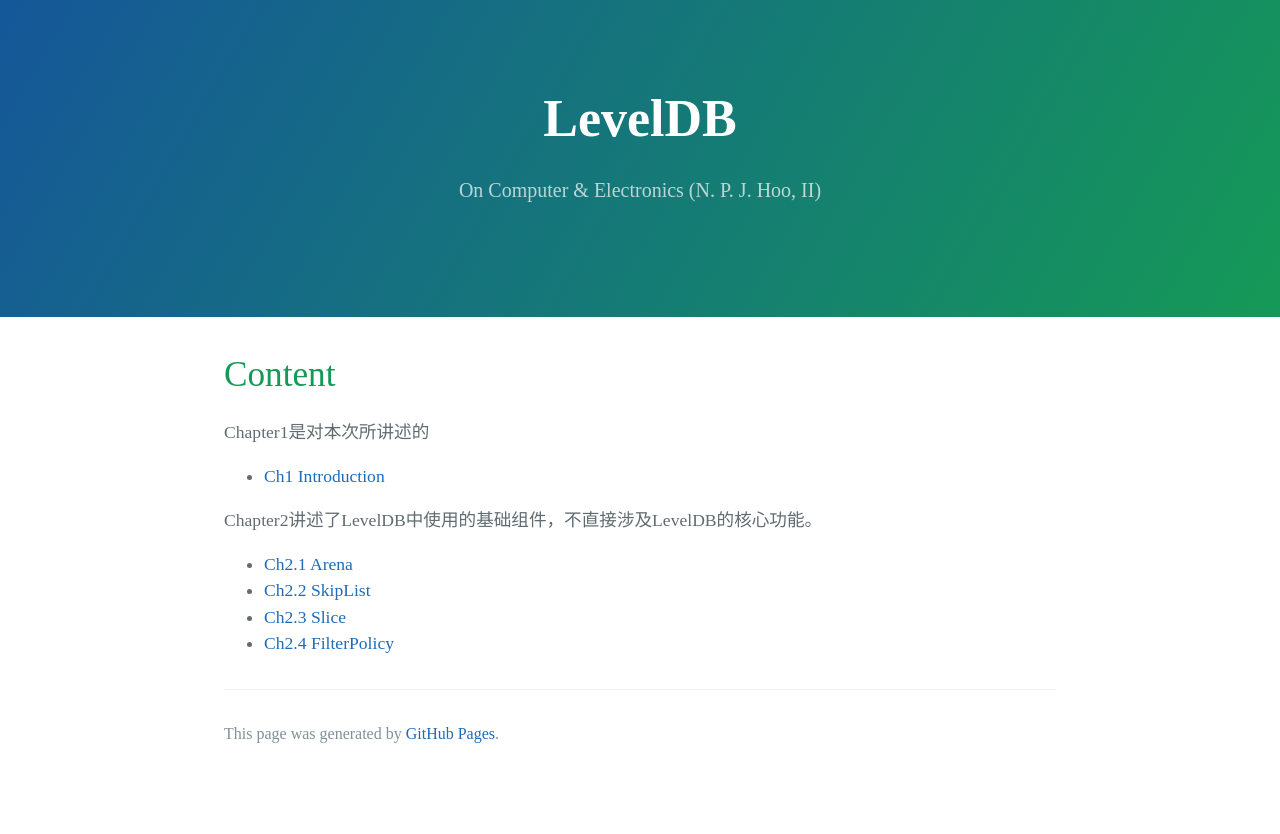
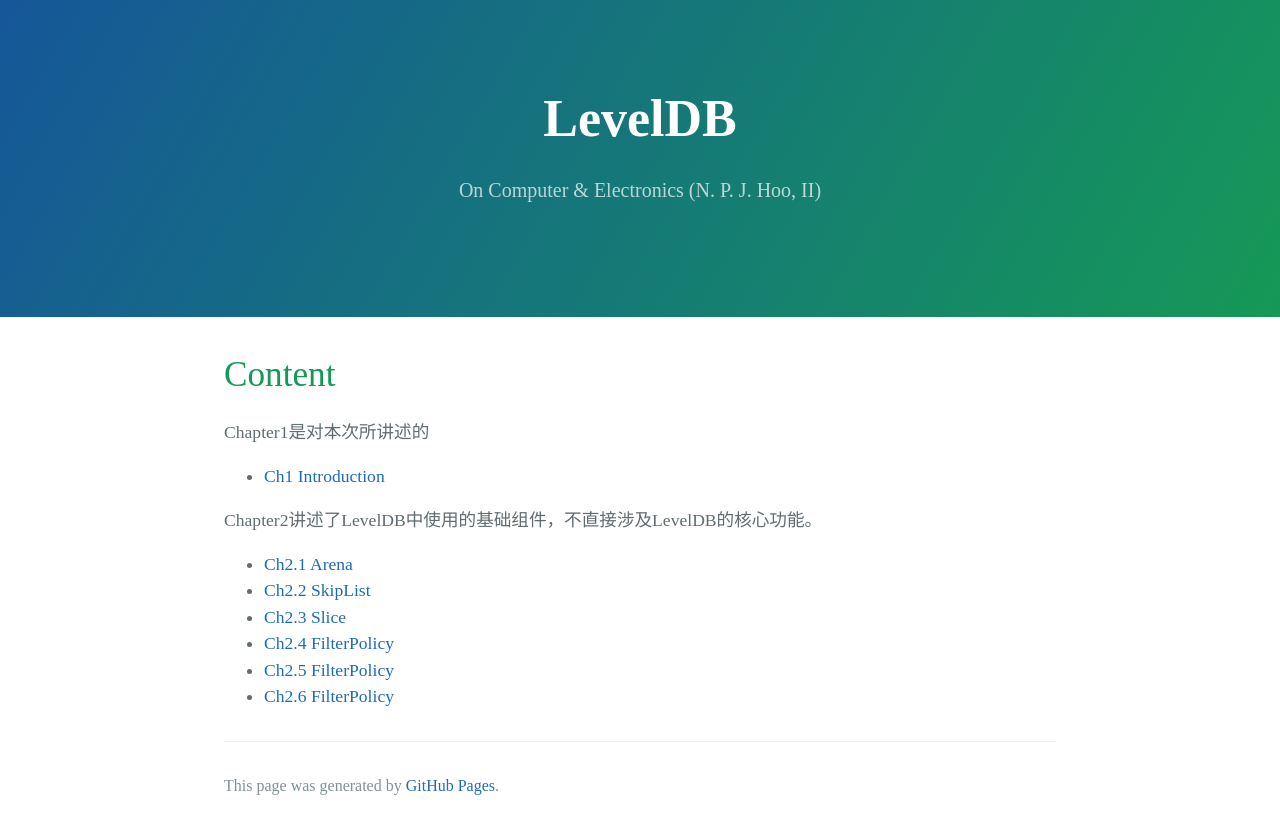
Before and after one commit to napoleonhoo/napoleonhoo.github.io, a Jekyll site: the page built from Cpp/SourceCode/leveldb/Ch0_Content.md, in a window 1280 px wide. Shown: the top 834 px of the page. Built offline with Jekyll 4.4.1, drawn with Linux system fonts in a browser that asks for light colours.

Commit message:
add content of last commit

```diff
--- a/Cpp/SourceCode/leveldb/Ch0_Content.md
+++ b/Cpp/SourceCode/leveldb/Ch0_Content.md
@@ -15,3 +15,5 @@
 - [Ch2.2 SkipList](./Ch2.2_SkipList.html)
 - [Ch2.3 Slice](./Ch2.3_Slice.html)
 - [Ch2.4 FilterPolicy](./Ch2.4_FilterPolicy.html)
+- [Ch2.5 FilterPolicy](./Ch2.5_BloomFilterPolicy.html)
+- [Ch2.6 FilterPolicy](./Ch2.6_Env.html)
```
